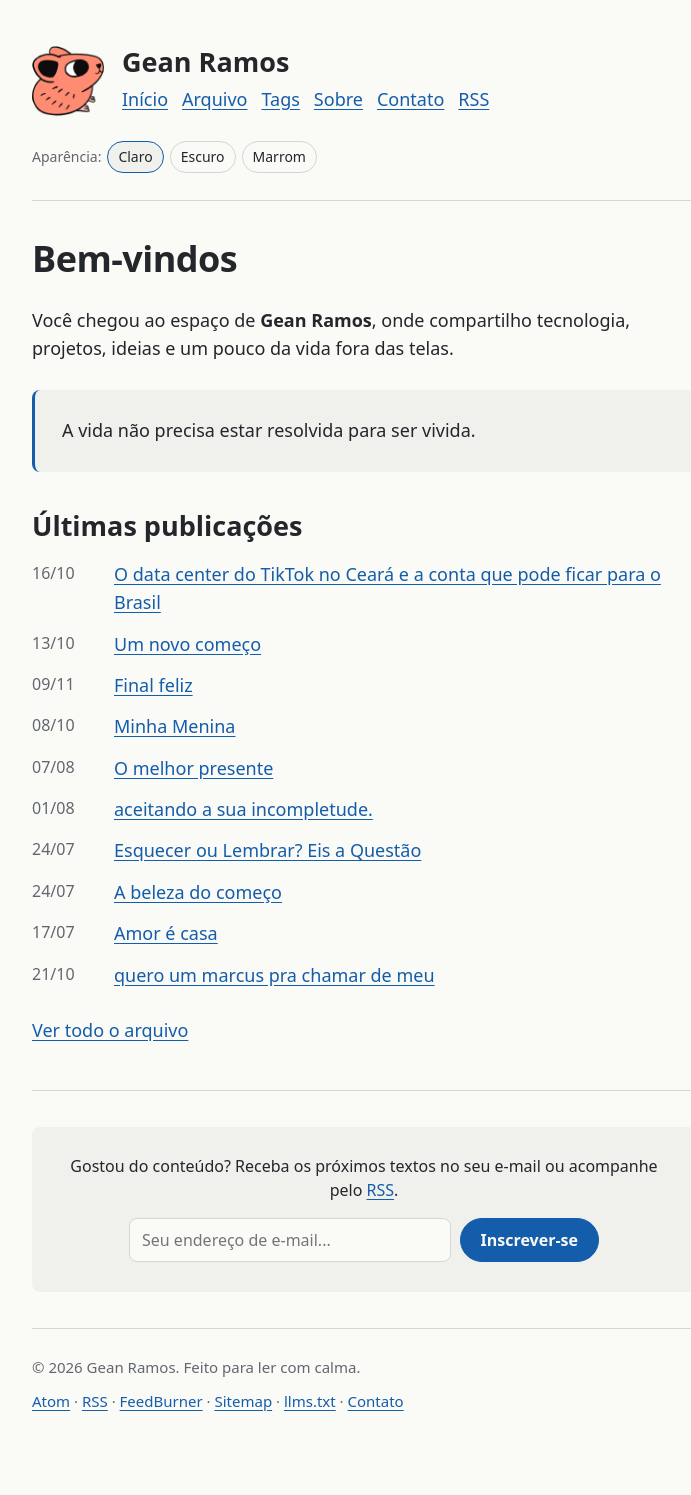
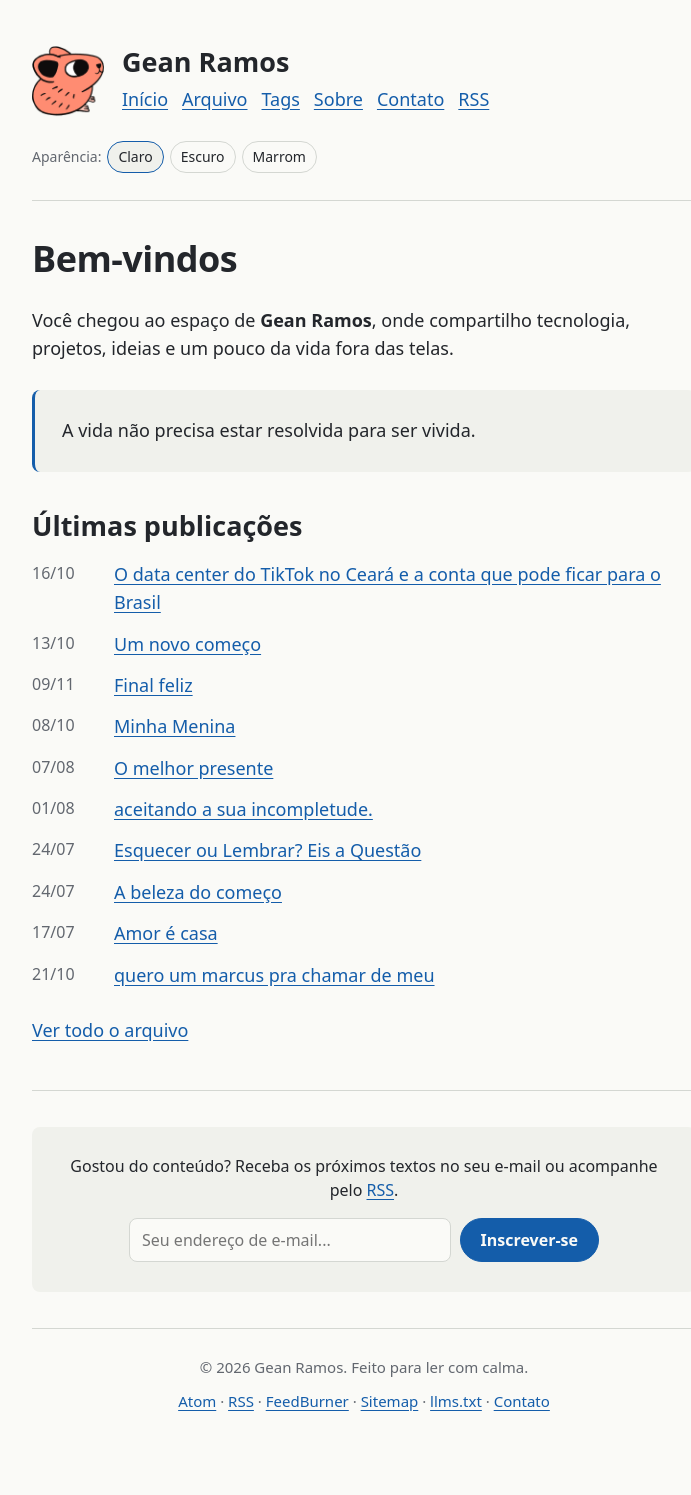
Before and after one commit to geanramoscom/geanramoscom.github.io, a Jekyll site: the page built from index.html, in a window 1280 px wide. Shown: the whole page, without its empty margins (276-967 px from the left). Built offline with Jekyll 4.4.1, drawn with Linux system fonts in a browser that asks for light colours; some web fonts are replaced.

Commit message:
style: center site footer in V2

```diff
--- a/_includes/head.html
+++ b/_includes/head.html
@@ -41,4 +41,4 @@
 if(!['light','dark','brown'].includes(t))t=window.matchMedia&&matchMedia('(prefers-color-scheme:dark)').matches?'dark':'light';
 document.documentElement.dataset.theme=t;document.documentElement.style.colorScheme=t==='light'?'light':'dark';})();
 </script>
-<link rel="stylesheet" href="{{ '/assets/css/site.css' | relative_url }}?v=20261031-2">
+<link rel="stylesheet" href="{{ '/assets/css/site.css' | relative_url }}?v=20261031-3">
--- a/assets/css/site.css
+++ b/assets/css/site.css
@@ -38,3 +38,6 @@ p{margin:0 0 27px}.prose p,.prose ul,.prose ol{margin-bottom:27px}.prose ul,.pro
 .archive-search button:focus-visible,.newsletter-controls button:focus-visible{outline:2px solid var(--accent);outline-offset:3px}.archive-search-field:focus-within{outline:2px solid var(--accent);outline-offset:2px}
 .newsletter{margin:46px 0 0;padding:36px 0;border-top:1px solid var(--border);border-bottom:1px solid var(--border);text-align:center}.newsletter-inner{background:var(--surface);border-radius:8px;padding:27px 25px 30px}.newsletter-title{font-size:16px;line-height:1.5;margin:0 0 16px}.newsletter-form{max-width:470px;margin:auto}.newsletter-controls{display:flex;gap:9px;align-items:stretch;width:100%}.newsletter-controls input{flex:1 1 auto;min-width:0;width:100%;height:44px;padding:9px 12px;border-radius:8px;border:1px solid var(--border);background:var(--bg);color:var(--fg);font:400 16px/1.4 "Google Sans Flex",system-ui,sans-serif}
 .site-footer{border:0;margin-top:0;padding-top:27px}@media(max-width:480px){.archive-search-controls{gap:8px}.archive-search button{padding:0 14px}.newsletter-inner{padding:23px 14px}.newsletter-controls{flex-direction:column}.newsletter-controls button{width:100%}}
+
+/* Footer alignment */
+.site-footer{text-align:center;}
--- a/assets/css/theme.css
+++ b/assets/css/theme.css
@@ -38,3 +38,6 @@ p{margin:0 0 27px}.prose p,.prose ul,.prose ol{margin-bottom:27px}.prose ul,.pro
 .archive-search button:focus-visible,.newsletter-controls button:focus-visible{outline:2px solid var(--accent);outline-offset:3px}.archive-search-field:focus-within{outline:2px solid var(--accent);outline-offset:2px}
 .newsletter{margin:46px 0 0;padding:36px 0;border-top:1px solid var(--border);border-bottom:1px solid var(--border);text-align:center}.newsletter-inner{background:var(--surface);border-radius:8px;padding:27px 25px 30px}.newsletter-title{font-size:16px;line-height:1.5;margin:0 0 16px}.newsletter-form{max-width:470px;margin:auto}.newsletter-controls{display:flex;gap:9px;align-items:stretch;width:100%}.newsletter-controls input{flex:1 1 auto;min-width:0;width:100%;height:44px;padding:9px 12px;border-radius:8px;border:1px solid var(--border);background:var(--bg);color:var(--fg);font:400 16px/1.4 "Google Sans Flex",system-ui,sans-serif}
 .site-footer{border:0;margin-top:0;padding-top:27px}@media(max-width:480px){.archive-search-controls{gap:8px}.archive-search button{padding:0 14px}.newsletter-inner{padding:23px 14px}.newsletter-controls{flex-direction:column}.newsletter-controls button{width:100%}}
+
+/* Footer alignment */
+.site-footer{text-align:center;}
```
